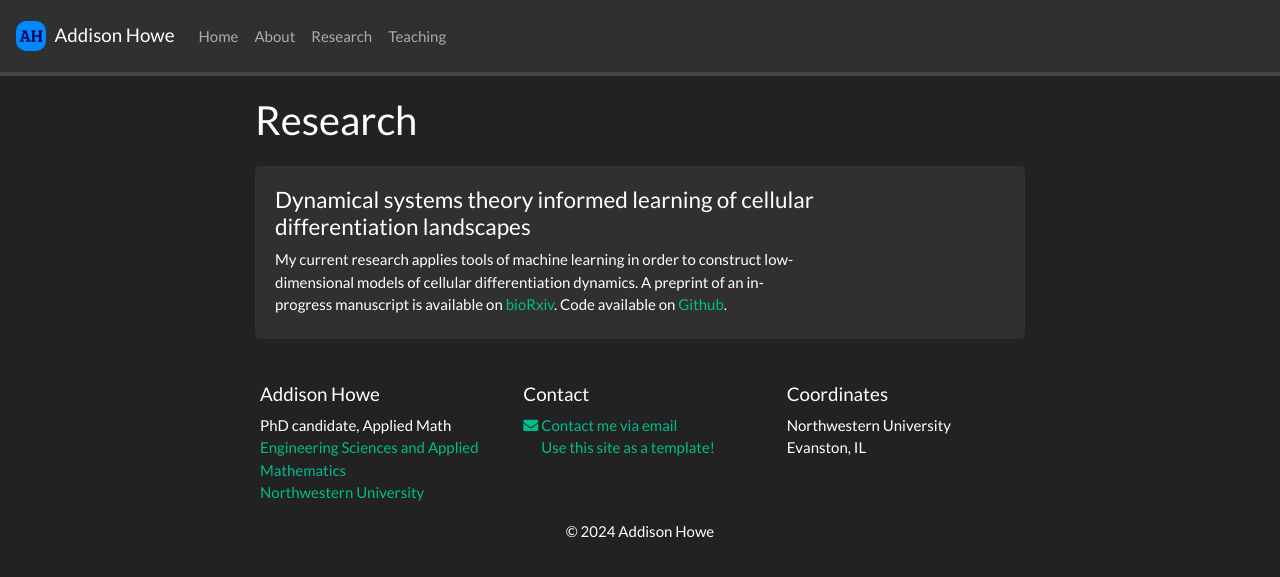
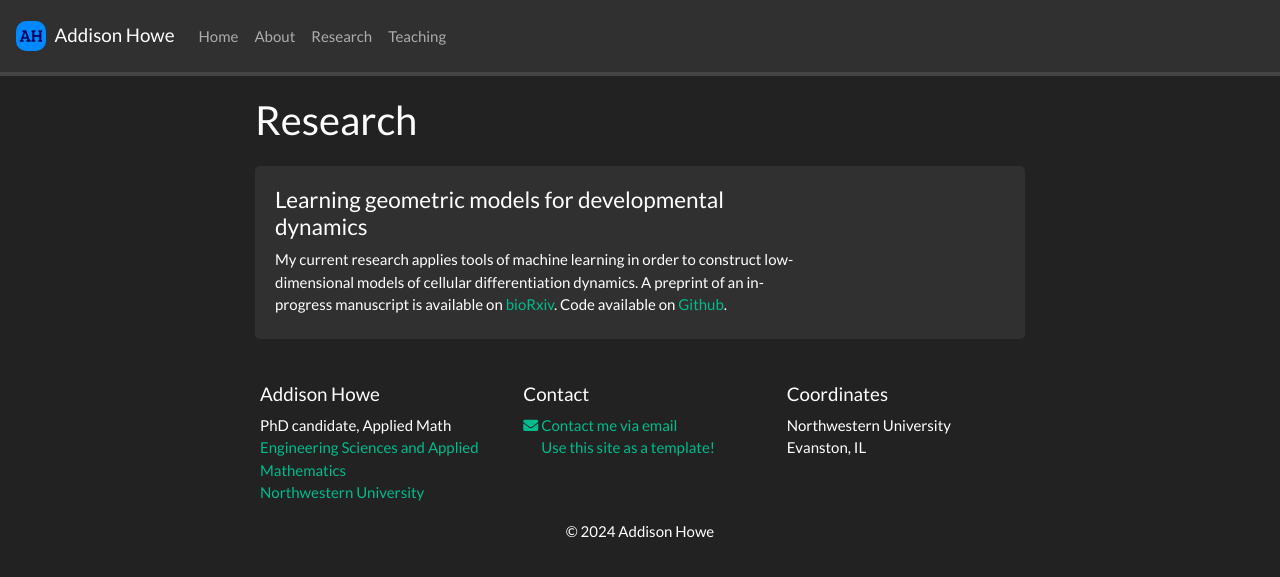
Before and after one commit to AddisonHowe/addisonhowe.github.io, a Jekyll site: the page built from _pages/research.md, in a window 1280 px wide. Shown: the top 577 px of the page. Built offline with Jekyll 4.4.1, drawn with Linux system fonts in a browser that asks for light colours; nearby versions of some CDN libraries; a style sheet for code colours, icons or effects is not loaded.

Commit message:
updated research page

```diff
--- a/_pages/research.md
+++ b/_pages/research.md
@@ -36,8 +36,8 @@ iframe {
 <div class="jumbotron">
 <div class="row align-items-end">
 <div class="col-md-9 col-sm-12">
-<h4>Dynamical systems theory informed learning of cellular differentiation landscapes</h4>
-My current research applies tools of machine learning in order to construct low-dimensional models of cellular differentiation dynamics. A preprint of an in-progress manuscript is available on [bioRxiv](https://www.biorxiv.org/content/10.1101/2024.09.21.614191v1). Code available on [Github](https://github.com/AddisonHowe/plnn).
+<h4>Learning geometric models for developmental dynamics</h4>
+My current research applies tools of machine learning in order to construct low-dimensional models of cellular differentiation dynamics. A preprint of an in-progress manuscript is available on [bioRxiv](https://www.biorxiv.org/content/10.1101/2024.09.21.614191v2). Code available on [Github](https://github.com/AddisonHowe/dynamical-landscape-inference).
 </div>
 <!-- <div class="col-md-3 col-sm-12" >
   <iframe src="https://addihowe.com/placeholder" height="192px" frameborder="0" allow="autoplay"></iframe>
```
